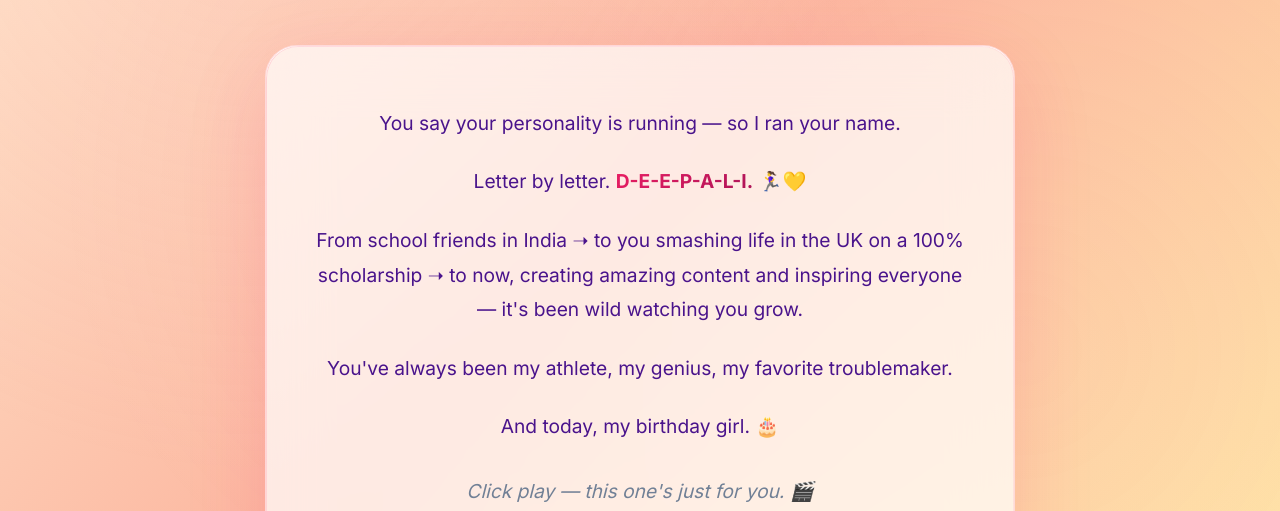
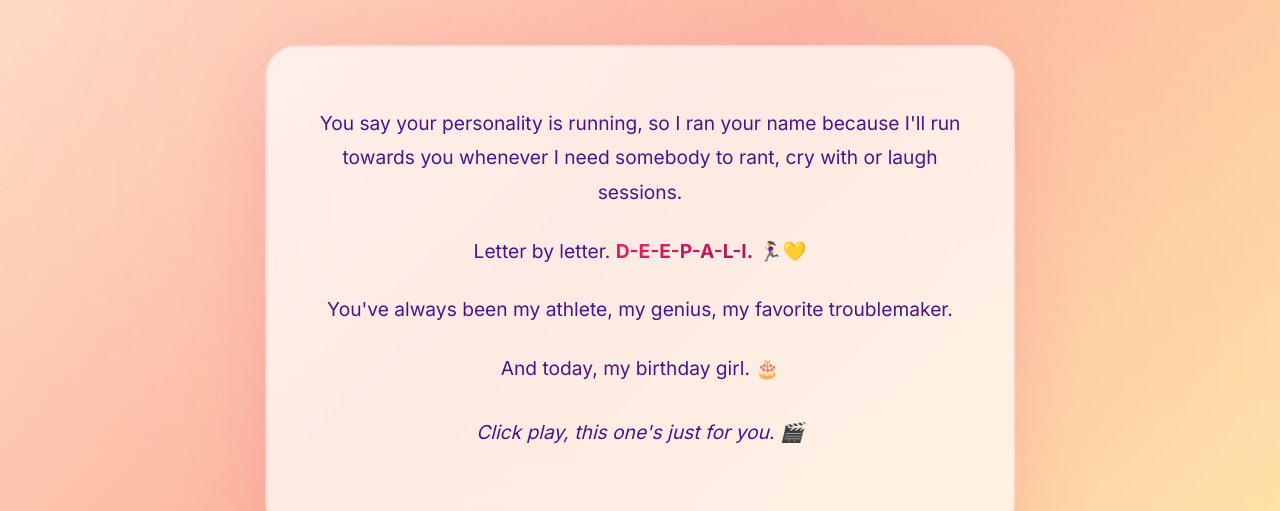
Before and after one commit to DeeyaSethi/deepali-birthday, a plain HTML site: page index.html in a window 1280 px wide. Shown: the part 289-800 px from the top of the page. Drawn offline with nearby package versions, Linux system fonts and the light colour scheme.

Commit message:
💕 Make text more personal and heartfelt
✨ Updates:
- Combined the running message into one beautiful sentence
- Removed overly descriptive text that sounded AI-generated
- Kept it simple, genuine, and from the heart
- Added the touching line about running towards her
- More natural, friend-to-friend tone

Perfect for Deepali's surprise! 🏃‍♀️💛

```diff
--- a/index.html
+++ b/index.html
@@ -451,15 +451,14 @@
         </header>
 
         <div class="main-message">
-            <p>You say your personality is running — so I ran your name.</p>
+            <p>You say your personality is running, so I ran your name because I'll run towards you whenever I need somebody to rant, cry with or laugh sessions.</p>
+
             <p>Letter by letter. <span class="highlight">D-E-E-P-A-L-I.</span> 🏃‍♀️💛</p>
-
-            <p>From school friends in India ➝ to you smashing life in the UK on a 100% scholarship ➝ to now, creating amazing content and inspiring everyone — it's been wild watching you grow.</p>
 
             <p>You've always been my athlete, my genius, my favorite troublemaker.</p>
             <p>And today, my birthday girl. 🎂</p>
 
-            <p style="margin-top: 30px; font-style: italic; color: #718096;">Click play — this one's just for you. 🎬</p>
+            <p style="margin-top: 30px; font-style: italic;">Click play, this one's just for you. 🎬</p>
         </div>
 
         <!-- Your Special Running Video -->
```
